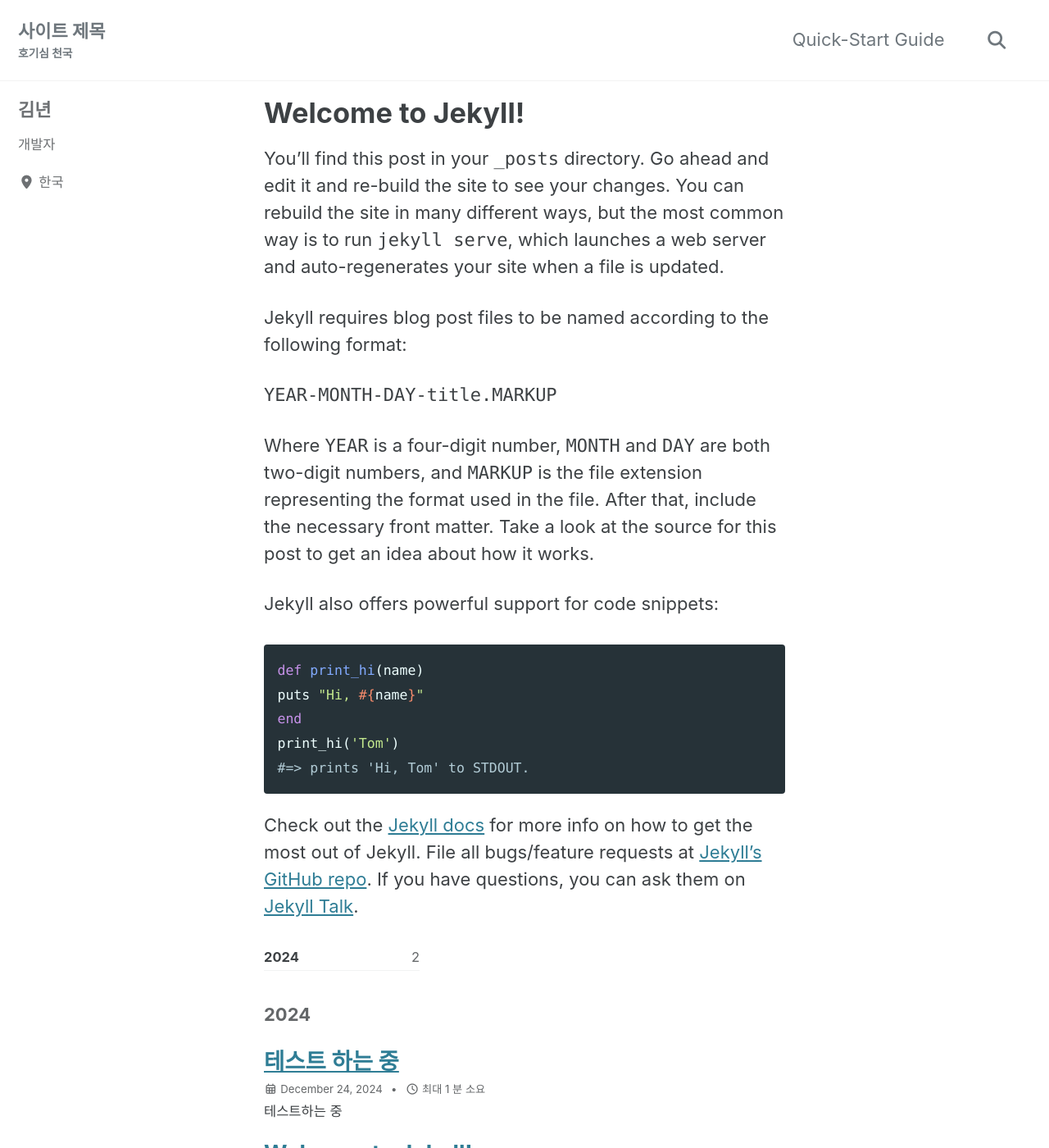
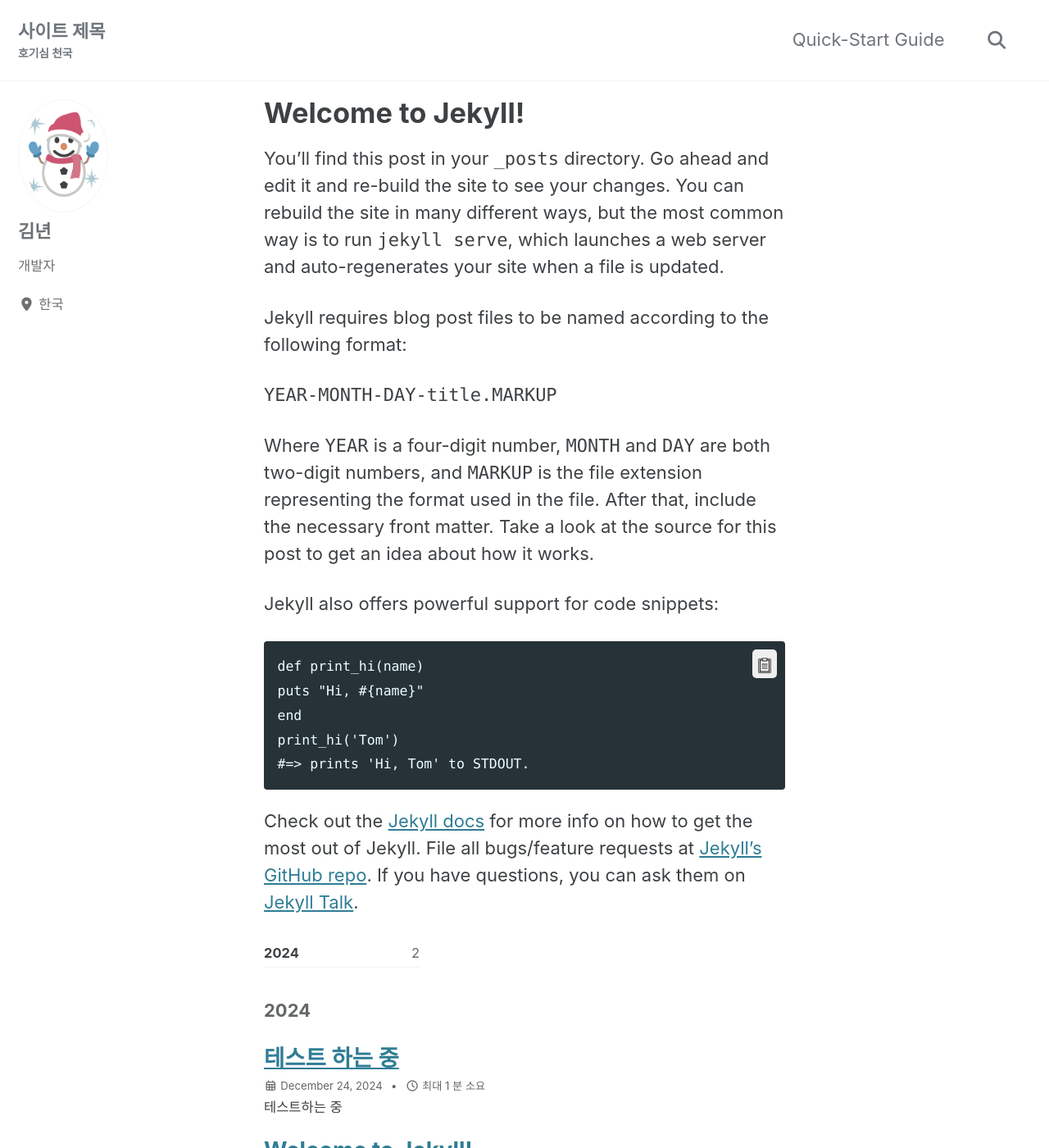
Before and after one commit to eui20n/eui20n.github.io, a Jekyll site: the page built from _posts/2024-12-22-welcome-to-jekyll.markdown, in a window 1280 px wide and 1400 px high. Shown: the whole window at 82% size. Built offline with Jekyll 4.4.1, drawn with Linux system fonts in a browser that asks for light colours; cached includes are drawn as plain includes.

Commit message:
코드 복사 기능

````diff
--- a/_config.yml
+++ b/_config.yml
@@ -113,7 +113,7 @@
 # Site Author
 author:
   name: "김년"
-  avatar: # path of avatar image, e.g. "/assets/images/bio-photo.jpg"
+  avatar: "/assets/images/profile.png" # path of avatar image, e.g. "/assets/images/bio-photo.jpg"
   bio: "개발자"
   location: "한국"
   email:
@@ -299,7 +299,6 @@
   ignore:
     envs: development
 
-# Defaults
 defaults:
   # _posts
   - scope:
--- /dev/null
+++ b/_includes/code-header.html
@@ -0,0 +1,5 @@
+<div class="code-header">
+    <button class="copy-code-button" title="Copy code to clipboard">
+      <img class="copy-code-image" src="/assets/images/copyButton.png" />
+    </button>
+  </div>
--- a/_includes/footer.html
+++ b/_includes/footer.html
@@ -19,3 +19,5 @@
 </div>
 
 <div class="page__footer-copyright">&copy; {{ site.time | date: '%Y' }} <a href="{{ site.copyright_url | default: site.url }}">{{ site.copyright | default: site.title }}</a>. {{ site.data.ui-text[site.locale].powered_by | default: "Powered by" }} <a href="https://jekyllrb.com" rel="nofollow">Jekyll</a> &amp; <a href="https://mademistakes.com/work/jekyll-themes/minimal-mistakes/" rel="nofollow">Minimal Mistakes</a>.</div>
+
+<script src="/assets/js/copyCode.js"></script>
--- a/_posts/2024-12-22-welcome-to-jekyll.markdown
+++ b/_posts/2024-12-22-welcome-to-jekyll.markdown
@@ -17,13 +17,14 @@
 
 Jekyll also offers powerful support for code snippets:
 
-{% highlight ruby %}
+{% include code-header.html %}
+```
 def print_hi(name)
 puts "Hi, #{name}"
 end
 print_hi('Tom')
 #=> prints 'Hi, Tom' to STDOUT.
-{% endhighlight %}
+```
 
 Check out the [Jekyll docs][jekyll-docs] for more info on how to get the most out of Jekyll. File all bugs/feature requests at [Jekyll’s GitHub repo][jekyll-gh]. If you have questions, you can ask them on [Jekyll Talk][jekyll-talk].
 
--- a/_posts/2024-12-24-test-하는중.markdown
+++ b/_posts/2024-12-24-test-하는중.markdown
@@ -12,6 +13,7 @@
 잘 되는 지 확인해보기
 코드 복사가 잘 되는지 확인하기
 
+{% include code-header.html %}
 ```
 Hey, I have a "copy to clipboard" button!
 ```
--- a/_sass/minimal-mistakes/_page.scss
+++ b/_sass/minimal-mistakes/_page.scss
@@ -559,3 +559,34 @@
     }
   }
 }
+
+/*
+   code copy button
+   ========================================================================== */
+.code-header {
+  position: relative;
+  top: 50px;
+  right: 10px;
+  z-index: 1;
+}
+
+.copy-code-button {
+  float: right;
+  cursor: pointer;
+  // background-color: $code-background-color;
+  // background-color: #000;
+  padding: 5px 5px;
+  border-radius: 5px;
+  width: 30px;
+  height: 35px;
+  margin-top: -40px;
+  border: none;
+}
+
+.copy-code-button:focus {
+  outline: none;
+}
+
+// .copy-code-button:hover {
+//   background-color: #0f1214;
+// }
--- a/assets/js/_main.js
+++ b/assets/js/_main.js
@@ -1,6 +1,7 @@
 /* ==========================================================================
    jQuery plugin settings and other scripts
    ========================================================================== */
+console.log("come here")
 
 $(document).ready(function () {
   // FitVids init
--- /dev/null
+++ b/assets/js/copyCode.js
@@ -0,0 +1,24 @@
+const codeBlocks = document.querySelectorAll(
+    ".code-header + .highlighter-rouge"
+  );
+  const copyCodeButtons = document.querySelectorAll(".copy-code-button");
+
+  copyCodeButtons.forEach((copyCodeButton, index) => {
+    const code = codeBlocks[index].innerText;
+    let id;
+
+    copyCodeButton.addEventListener("click", () => {
+      window.navigator.clipboard.writeText(code);
+
+      const img = copyCodeButton.querySelector("img");
+      img.src = "/assets/images/check.png";
+
+      if (id) {
+        clearTimeout(id);
+      }
+
+      id = setTimeout(() => {
+        img.src = "/assets/images/copyButton.png";
+      }, 2000);
+    });
+  });
````
Also changed, not shown: other parts of _posts/2024-12-24-test-하는중.markdown (+1 -0 lines), assets/images/check.png (added), assets/images/copyButton.png (added).
